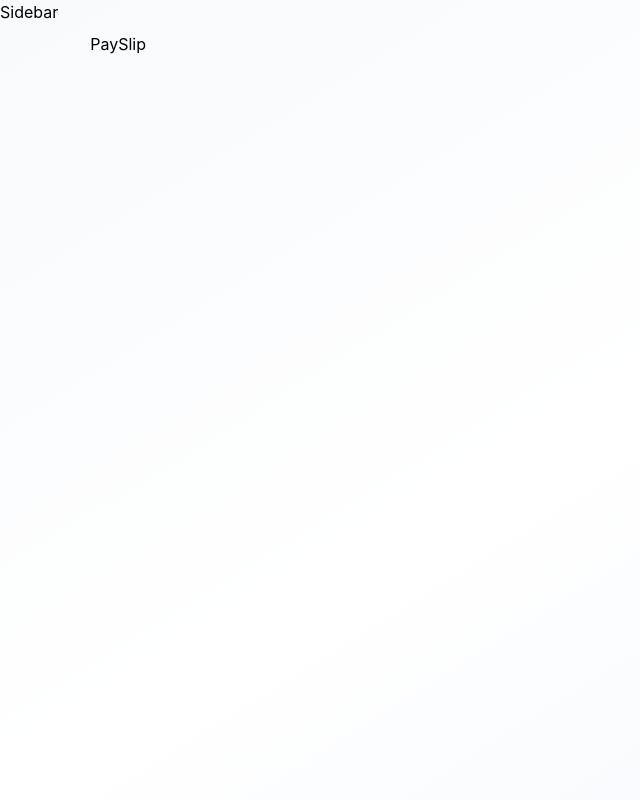
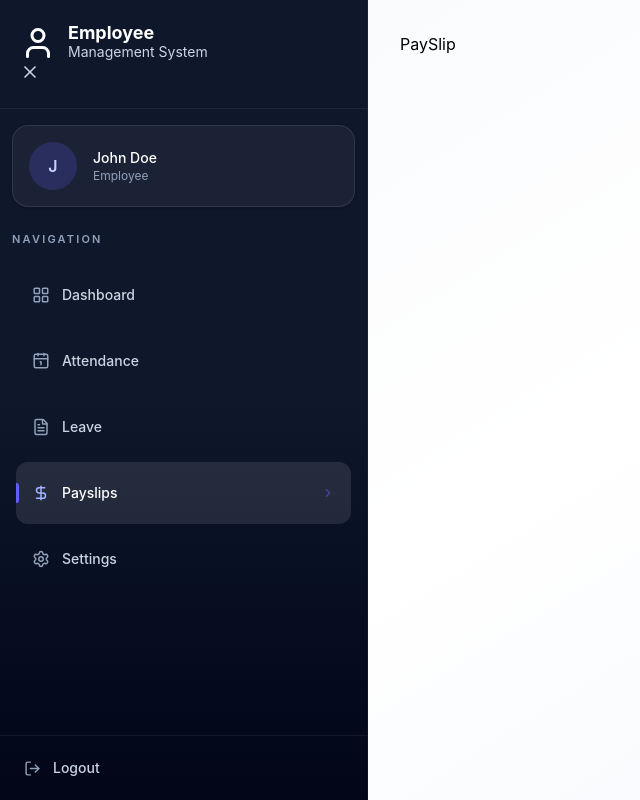
Before and after one commit to krrobincook/employee-portal, a React (Vite) app in the folder frontend/: page /payslips in a window 1280 px wide. Shown: the whole page, without its empty margins (0-640 px from the left). Built offline with nearby package versions, Linux system fonts and the light colour scheme.

Commit message:
sidebar UI completed

```diff
--- a/frontend/src/components/LoginForm.jsx
+++ b/frontend/src/components/LoginForm.jsx
@@ -89,7 +89,8 @@ const LoginForm = ({ role, title, subtitle }) => {
 
             <button
               type="submit"
-              className="w-full py-3 rounded-xl bg-gradient-to-r from-blue-500 to-blue-600
+              disabled={loading}
+              className="w-full py-3 rounded-xl bg-linear-to-r from-blue-500 to-blue-600
             text-white font-semibold shadow-lg hover:shadow-xl
               hover:scale-[1.02] active:scale-[0.98] transition-all duration-300"
             >
--- /dev/null
+++ b/frontend/src/components/Sidebar.jsx
@@ -0,0 +1,173 @@
+import React, { useEffect, useState } from "react";
+import { useLocation, Link } from "react-router-dom";
+import { dummyProfileData } from "../assets/assets";
+
+import {
+  Calendar1Icon,
+  ChevronRightIcon,
+  DollarSignIcon,
+  FileTextIcon,
+  LayoutGridIcon,
+  LogOutIcon,
+  MenuIcon,
+  SettingsIcon,
+  User,
+  XIcon,
+} from "lucide-react";
+const Sidebar = () => {
+  const { pathname } = useLocation();
+  const [userName, setUserName] = useState("");
+  const [mobileOpen, setMobileOpen] = useState(false);
+  useEffect(() => {
+    setUserName(dummyProfileData.firstName + " " + dummyProfileData.lastName);
+  }, []);
+
+  useEffect(() => {
+    setMobileOpen(false);
+  }, [pathname]);
+
+  const role = "" || "EMPLOYEE";
+
+  const navItems = [
+    { name: "Dashboard", href: "/dashboard", icon: LayoutGridIcon },
+    role === "ADMIN"
+      ? { name: "Employees", href: "/employees", icon: User }
+      : { name: "Attendance", href: "/attendance", icon: Calendar1Icon },
+    { name: "Leave", href: "/leave", icon: FileTextIcon },
+    { name: "Payslips", href: "/payslips", icon: DollarSignIcon },
+    { name: "Settings", href: "/settings", icon: SettingsIcon },
+  ];
+
+  const handleLogout = () => {
+    window.location.href = "/login";
+  };
+  const sidebarContent = (
+    <>
+      <div className="px-5 pt-6 pb-5 border-b border-white/6">
+        <div className="flex items-center gap-3">
+          <User className="text-white size-9 shrink-0" />
+
+          <div>
+            <p className="text-lg font-bold text-white leading-none">
+              Employee
+            </p>
+            <p className="text-sm text-slate-300">Management System</p>
+          </div>
+        </div>
+        <button
+          onClick={() => setMobileOpen(false)}
+          className="ml-auto text-slate-300 hover:text-white"
+        >
+          <XIcon size={20} />
+        </button>
+      </div>
+
+      {/* User profile card */}
+      {userName && (
+        <div className="px-3 py-4">
+          <div className="flex items-center gap-4 rounded-2xl border border-white/10 bg-white/5 px-4 py-4 shadow-sm">
+            <div className="flex h-12 w-12 items-center justify-center rounded-full bg-indigo-500/20 text-indigo-200 font-semibold">
+              <span>{userName.charAt(0)}</span>
+            </div>
+            <div>
+              <p className="text-sm font-medium text-white">{userName}</p>
+              <p className="text-xs text-slate-400">
+                {role === "ADMIN" ? "Administrator" : "Employee"}
+              </p>
+            </div>
+          </div>
+        </div>
+      )}
+
+      {/* section label */}
+      <div className="px-3 pt-2 pb-2">
+        <p className="text-[11px] font-semibold uppercase tracking-[0.2em] text-slate-400">
+          Navigation
+        </p>
+      </div>
+
+      {/* Navigation List */}
+      <div className="flex-1 px-4 py-2 space-y-1 overflow-y-auto">
+        {navItems.map((item) => {
+          const isActive = pathname.startsWith(item.href);
+
+          return (
+            <Link
+              key={item.name}
+              to={item.href}
+              className={`group relative flex items-center gap-3 rounded-xl px-4 py-3 text-sm font-medium transition-colors ${
+                isActive
+                  ? "bg-white/10 text-white"
+                  : "text-slate-300 hover:bg-white/10 hover:text-white"
+              }`}
+            >
+              {isActive && (
+                <div className="absolute left-0 top-1/2 h-5 w-0.75 -translate-y-1/2 rounded-r-full bg-indigo-500" />
+              )}
+
+              <item.icon
+                className={`w-[18px] h-[38px] shrink-0 ${
+                  isActive
+                    ? "text-indigo-300"
+                    : "text-slate-400 group-hover:text-slate-300"
+                }`}
+              />
+
+              <span className="flex-1">{item.name}</span>
+
+              {isActive && (
+                <ChevronRightIcon className="h-3.5 w-3.5 text-indigo-500/50" />
+              )}
+            </Link>
+          );
+        })}
+      </div>
+
+      {/* Logout */}
+      <div className="p-3 mt-auto border-t border-white/6">
+        <button
+          onClick={handleLogout}
+          className="group flex w-full items-center gap-3 rounded-xl px-3 py-2.5 text-sm font-medium text-slate-300 transition-all duration-200 hover:bg-red-500/10 hover:text-red-400"
+        >
+          <LogOutIcon className="w-[17px] h-[17px] text-slate-400 group-hover:text-red-400" />
+
+          <span className="flex-1 text-left">Logout</span>
+        </button>
+      </div>
+    </>
+  );
+
+  return (
+    <>
+      <button
+        onClick={() => setMobileOpen(true)}
+        className="lg:hidden fixed top-4 left-4 z-50 p-2
+       bg-slate-900 text-white rounded-lg shadow-lg border border-white/10"
+      >
+        <MenuIcon size={20} />
+      </button>
+
+      {mobileOpen && (
+        <div
+          className="lg:hidden fixed inset-0 bg-black/60
+       backdrop-blur-sm z-40"
+          onClick={() => setMobileOpen(false)}
+        />
+      )}
+
+      <aside className="hidden lg:flex flex-col h-full w-92 bg-gradient-to-b from-slate-900 via-slate-900 to-slate-950 text-white shrink-0 border-r border-white/5">
+        {sidebarContent}
+      </aside>
+
+      <aside
+        className={`lg:hidden fixed inset-y-0 left-0 w-72 bg-gradient-to-b from-slate-900 via-slate-900 to-slate-950 text-white z-50 flex flex-col transform transition-transform duration-300 ${
+          mobileOpen ? "translate-x-0" : "-translate-x-full"
+        }`}
+      >
+        {sidebarContent}
+      </aside>
+    </>
+  );
+};
+
+export default Sidebar;
--- a/frontend/src/pages/Layout.jsx
+++ b/frontend/src/pages/Layout.jsx
@@ -1,9 +1,10 @@
 import { Outlet } from "react-router-dom";
+import Sidebar from "../components/Sidebar";
 
 const Layout = () => {
   return (
     <div className="flex h-screen bg-linear-to-br from bg-slate-50 via-white to-indigo-50/30">
-      <p>Sidebar</p>
+      <Sidebar/>
       <main>
         <div className="p-4 pt-16 sm:p-6 sm:pt-6 lg:p-8 max-w-400 mx-auto">
           <Outlet />
```
